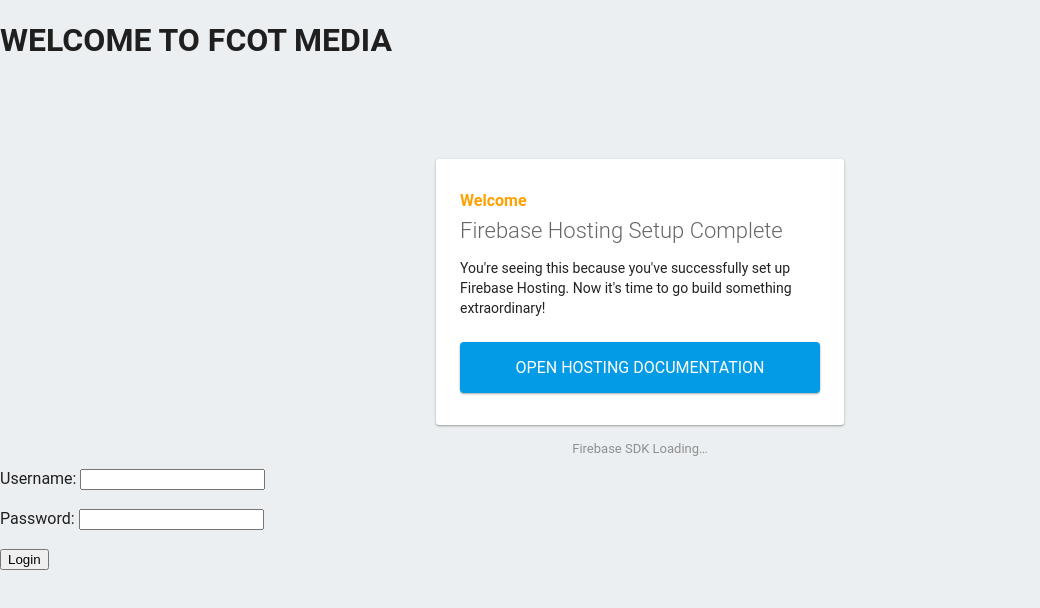
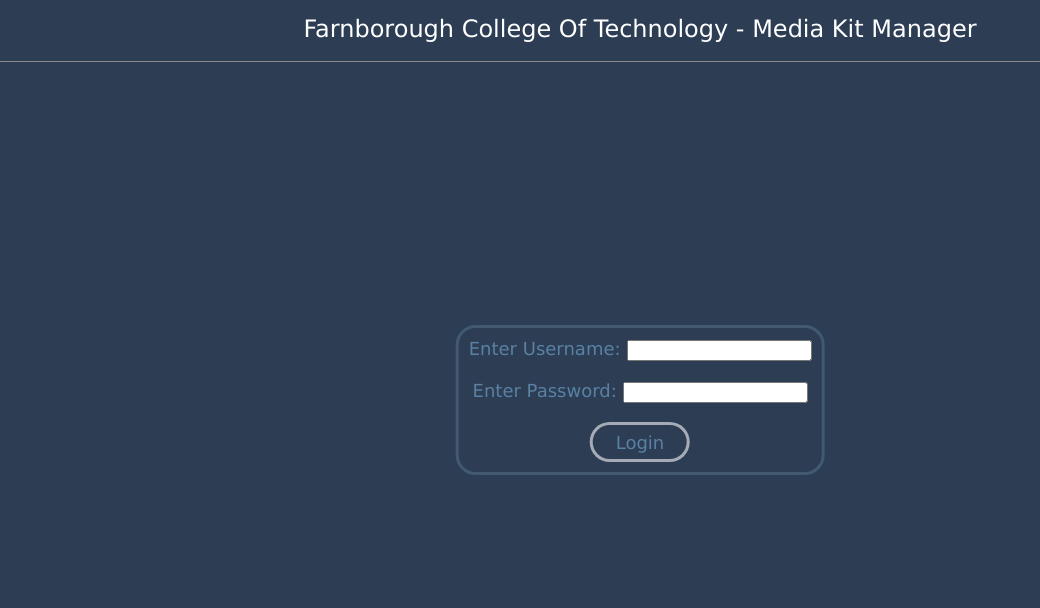
Before and after one commit to AlexLovelock22/FCOT_Media, a website: page public/index.html in a window 1280 px wide. Shown: the whole page, without its empty margins (0-1040 px from the left). Drawn offline with Linux system fonts and the light colour scheme; some packages are replaced by stand-ins of ours.

Commit message:
Made a login System
done a login page, styled it (a bit)

```diff
--- a/public/index.html
+++ b/public/index.html
@@ -23,7 +23,7 @@
 
   <style media="screen">
     body {
-      background: #ECEFF1;
+      background: #2c3d54;
       color: rgba(0, 0, 0, 0.87);
       font-family: Roboto, Helvetica, Arial, sans-serif;
       margin: 0;
@@ -80,6 +80,8 @@
       font-size: 13px;
     }
 
+
+
     @media (max-width: 600px) {
 
       body,
@@ -134,7 +136,10 @@
         })
     }
 
-    LoginButton.addEventListener("click", LoginFunction);
+    document.getElementById("loginButton").addEventListener("click", LoginFunction);
+
+
+    loginButton.addEventListener("click", LoginFunction);
 
     var Password = "";
 
@@ -171,58 +176,113 @@
     }
 
     function ApproveLogin(){
-      console.log("Triggered");
-
       var passEntered = document.getElementById("pass").value;
-
-      if (passEntered = Password) {
+      if (passEntered === Password) {
         alert("Login Success");
+        window.location.href = "home.html";
       }
-
       else {
         alert("Login Failed");
       }
+    }
+  </script>
+
+</head>
+
+<body>
+  <style>
+
+    #header {
+      background-color: #2c3d54;
+      color: white;
+      text-align: center;
+
+      padding-top:15px;
+      padding-bottom:10px;
+      font-size: 24px;
+      position: sticky;
+      top: 0;
+      z-index: 1;
+      display: flex;
+      justify-content: center;
+      font-family: Verdana, sans-serif;
+    }
 
 
+  </style>
+   <div id="header">
+    Farnborough College Of Technology - Media Kit Manager
+  </div>
+  <style>
+    hr {
+  border: none; /* Remove the default border */
+  border-top: 1px solid #8b8b8b; /* Add a grey border on the top to create a line */
+
+  }
+  </style>
+  <hr>
+
+  <style>
+
+    #loginBox {
+      border:3px solid rgba(69, 95, 118, 0.844);
+      padding : 10px;
+      position: absolute;
+      top: 50%;
+      left: 50%;
+      transform: translate(-50%, -50%);
+      border-radius: 20px;
+      display: flex;
+      flex-direction: column;
+      align-items: center;
+      justify-content: center;
+      text-align: center;
+
+    }
+
+    #loginBoxEnterLabel{
+
+      color : rgb(90, 129, 163);
+      font-size: large;
+      font-family: Verdana, sans-serif;
+    }
+
+    #loginBoxEnterTextBox {
+
+      width:200px;
+      height: 60px;
+      font-size: large;
+      font-family: Verdana, sans-serif;
+    }
+
+    #loginButton {
+      background-color: #2c3d54;
+      color: rgb(90, 129, 163);
+      width: 100px; /* Adjust the width as needed */
+      height: 40px; /* Adjust the height as needed */
+      font-size: large;
+      border:  3px solid rgba(255, 255, 255, 0.574);
+      border-radius: 20px;
+      cursor: pointer;
+      font-family: Verdana, sans-serif;
     }
 
 
 
-  </script>
-</head>
+  </style>
+  <div id = "loginBox">
+    <form id="userForm">
+      <label for="user" id = "loginBoxEnterLabel">Enter Username: </label><input type="text" id="user" id="loginBoxEnterTextBox" required><br><br>
+      <label for="pass" id = "loginBoxEnterLabel">Enter Password: </label><input type="password" id="pass" id="loginBoxEnterTextBox" required><br><br>
+      <input type="submit" value="Login" id="loginButton">
+    </form>
 
-<body>
-  <div>
-    <h1> WELCOME TO FCOT MEDIA </h1>
+    <script>
+        document.getElementById("userForm").addEventListener("submit", function (event) {
+        event.preventDefault(); // Prevent the form from submitting normally
+        //LoginFunction(); // Call your login function
+      });
+    </script>
   </div>
-  <div id="message">
-    <h2>Welcome</h2>
-    <h1>Firebase Hosting Setup Complete</h1>
-    <p>You're seeing this because you've successfully set up Firebase Hosting. Now it's time to go build something
-      extraordinary!</p>
-    <a target="_blank" href="https://firebase.google.com/docs/hosting/">Open Hosting Documentation</a>
-  </div>
-  <p id="load">Firebase SDK Loading&hellip;</p>
-
-
-  <form id="userForm">
-    <label for="user">Username: </label><input type="text" id="user" required><br><br>
-    <label for="pass">Password: </label><input type="password" id="pass" required><br><br>
-    <input type="submit" value="Login" id="LoginButton">
-  </form>
-  <script>
-    function storeInputData() {
-      var username = document.getElementById("user").value;
-      var password = document.getElementById("pass").value;
-      console.log("Username: " + username);
-      console.log("Password: " + password);
-      document.getElementById("userForm").addEventListener("submit", function (event) {
-        event.preventDefault(); // Prevent the form from submitting normally
-        storeInputData(); // Call your function to store data
-      });
-    }
-
-  </script>
 </body>
-
 </html>
```
Also changed, not shown: public/home.html (added, +20 -0 lines).
